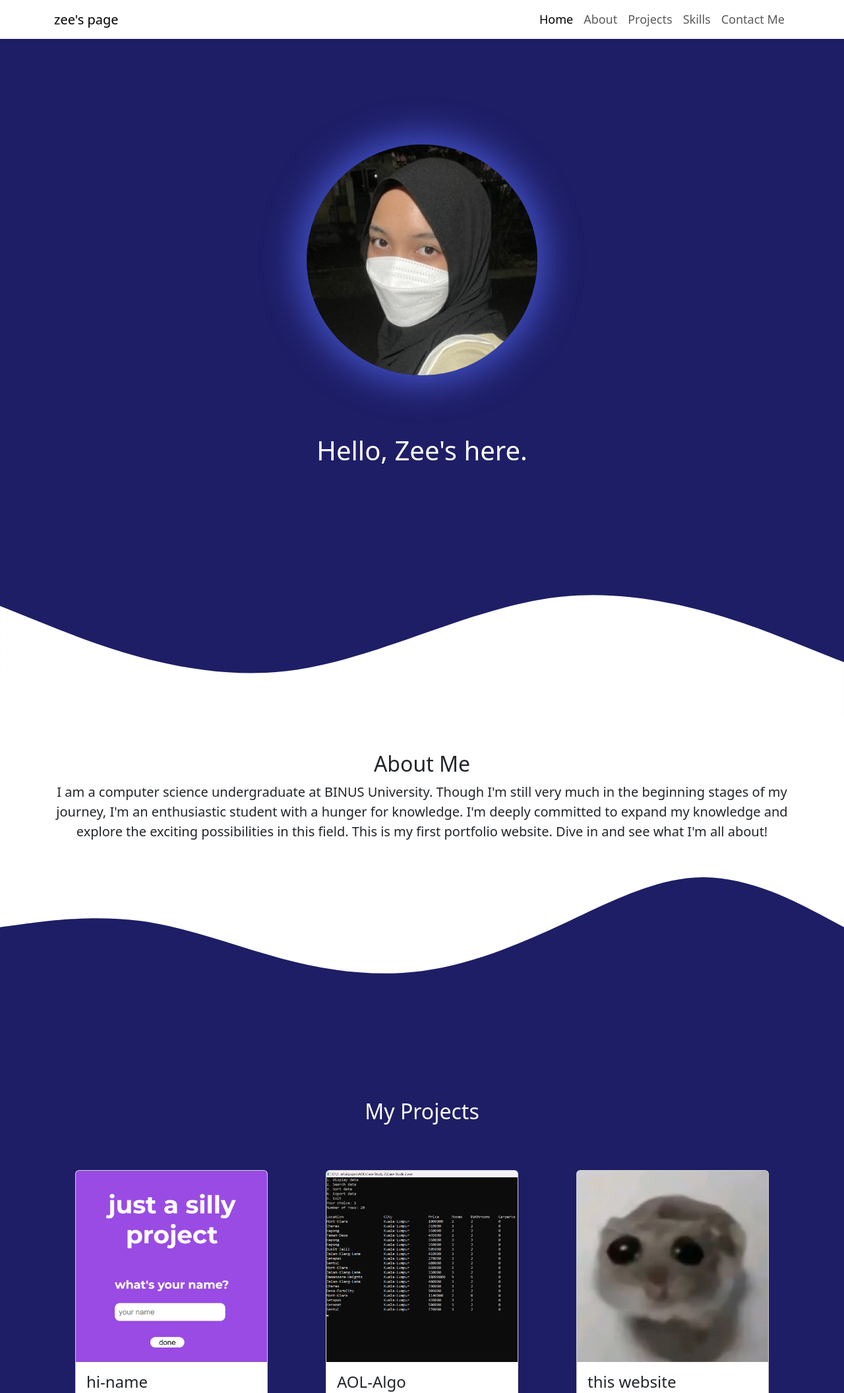
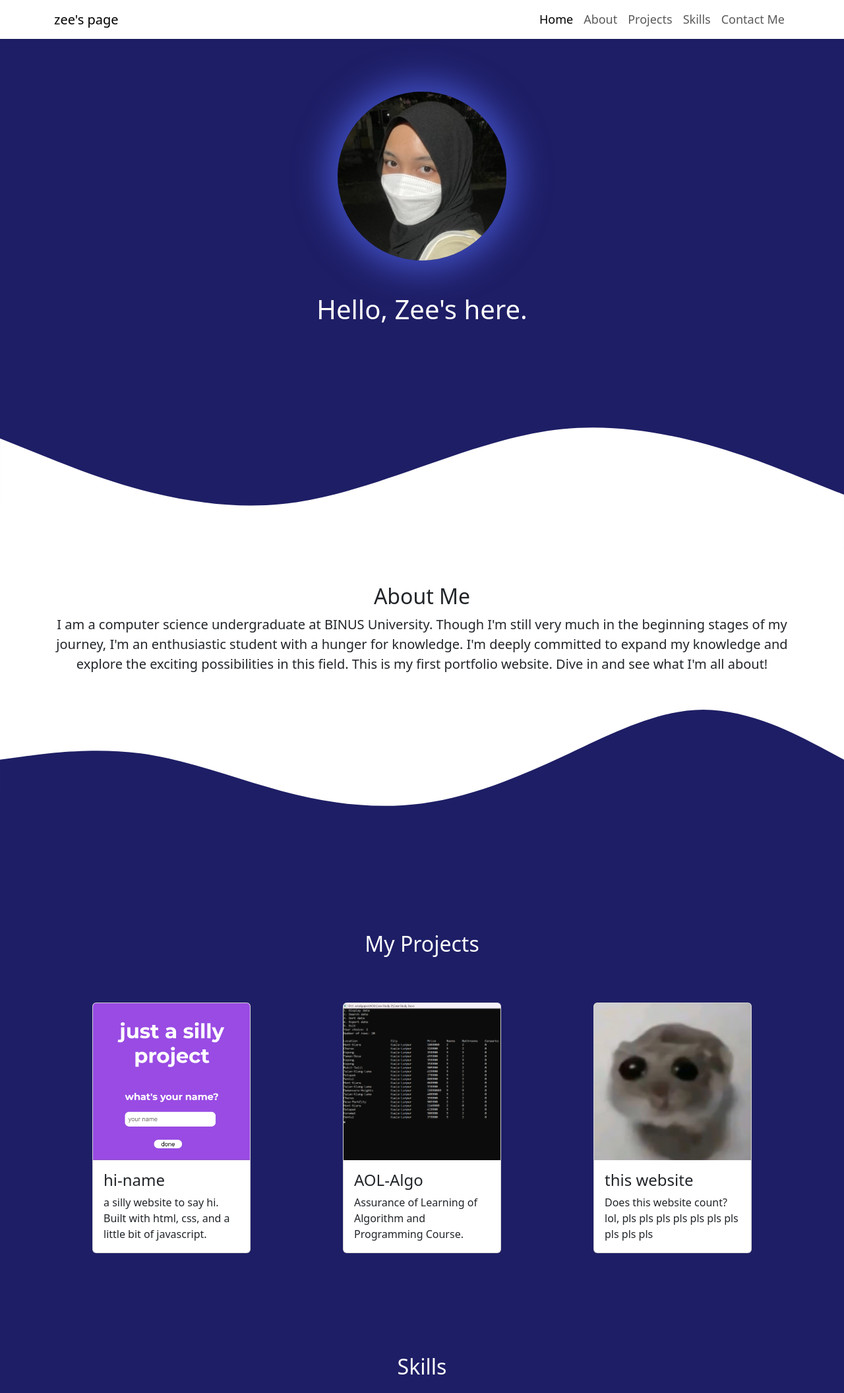
Before and after one commit to kittenspow/my-first-portfolio, a plain HTML site: page index.html in a window 1280 px wide. Shown: the top 2112 px of the page at 66% size. Drawn offline with nearby package versions, Linux system fonts and the light colour scheme.

Commit message:
Update style.css

```diff
--- a/style.css
+++ b/style.css
@@ -3,19 +3,19 @@ nav {
 }
 
 .jumbotron {
-    padding-top: 10rem;
+    padding-top: 5rem;
     color: white;
     background-color: #1e1e66;
 }
 
 .jumbotron h1 {
     /* font-family: ; */
-    padding: 90px;
+    padding: 50px;
     /* font-weight: bold; */
 }
 
 .jumbotron img {
-    max-width: 70%;
+    max-width: 20%;
     box-shadow: 0 0 50px 15px #404fc0;
     transition: all 0.4s ease-in-out;
 }
@@ -39,7 +39,8 @@ nav {
 }
 
 .card {
-    margin: 5px 2rem;
+    width: 240px;
+    margin: 5px auto;
     transition: all 0.6s ease-in-out;
 }
 
@@ -53,7 +54,7 @@ nav {
 }
 
 #Skills {
-    padding-top: 200px;
+    padding-top: 100px;
     background-color: #1e1e66
 }
 
@@ -93,13 +94,14 @@ nav {
 
 #Skills p {
     color: white;
-    margin-top: 30px;
+    margin-top: 10px;
     margin-bottom: 120px;
 }
 
 #Contact {
     font-size: 20px;
     padding-bottom: 80px;
+    background-color: white;
 }
 
 #Contact button {
```
